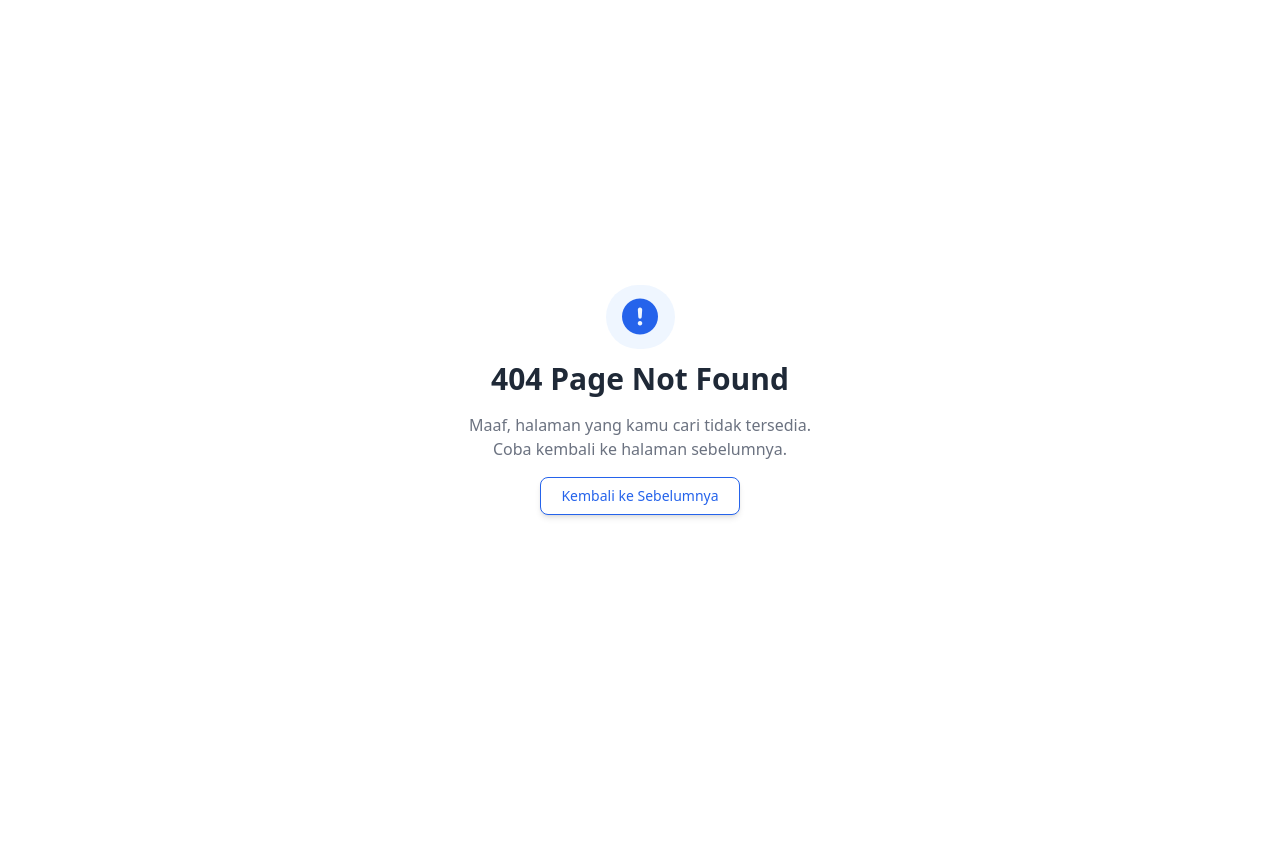
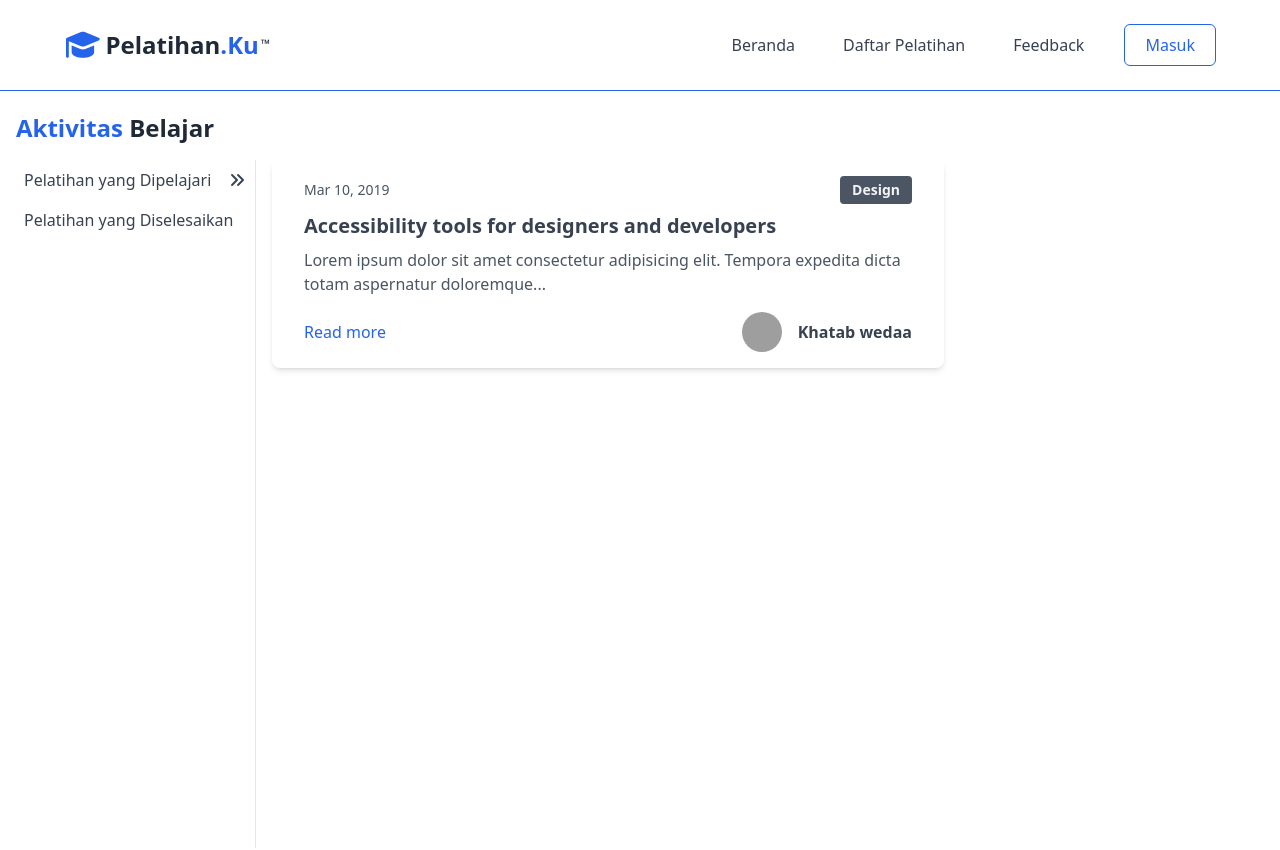
Before and after one commit to bachtiarrizaa/pelatihan-digital-app, a React (Vite) app in the folder frontend/: page /aktivitas-belajar in a window 1280 px wide. Before the commit this address had no page. Shown: the top 850 px of the page. Before the commit the page ends 800 px from the top, so only its background shows below. Built offline with nearby package versions, Linux system fonts and the light colour scheme; grey boxes are pictures that could not be loaded.

Commit message:
profile dan aktivitas belajar

```diff
--- a/frontend/src/App.jsx
+++ b/frontend/src/App.jsx
@@ -10,6 +10,7 @@ import DetailPelatihan from './Pages/Pelatihan/DetailPelatihan';
 import EditProfile from './Pages/Profile/Edit';
 import MainLayout from './Layout/MainLayout';
 import Index from './Pages/Pembelajaran';
+import AktivitasBelajar from './Pages/AktivitasBelajar';
 
 export default function App() {
   return (
@@ -22,6 +23,7 @@ export default function App() {
         <Route path="/daftar-pelatihan" element={<DaftarPelatihan />} />
         <Route path="/daftar-pelatihan-detail" element={<DetailPelatihan />} />
         <Route path="/pembelajaran" element={<Index />} />
+        <Route path="/aktivitas-belajar" element={<AktivitasBelajar />} />
       </Route>
 
       {/* Halaman-halaman tanpa layout */}
--- a/frontend/src/Components/NavBar.jsx
+++ b/frontend/src/Components/NavBar.jsx
@@ -25,7 +25,7 @@ export default function Navbar() {
           <span className="flex items-baseline">
             <span className="text-gray-800">Pelatihan</span>
             <span className="text-blue-600">.Ku</span>
-            <sup className="text-xs text-gray-800 ml-1">™</sup>
+            <sup className="text-xs text-gray-800 ml-0.5">™</sup>
           </span>
         </Link>
 
--- /dev/null
+++ b/frontend/src/Pages/AktivitasBelajar/index.jsx
@@ -0,0 +1,153 @@
+import { useState } from "react";
+import { Link } from "react-router-dom";
+
+export default function AktivitasBelajar() {
+  const [isOpen, setIsOpen] = useState(true); // default terbuka di desktop
+  const [isMobileOpen, setIsMobileOpen] = useState(false); // khusus mobile
+
+  const toggleDesktopSidebar = () => {
+    setIsOpen(!isOpen);
+  };
+
+  const toggleMobileSidebar = () => {
+    setIsMobileOpen(!isMobileOpen);
+  };
+
+  return (
+    <div className="max-w-7xl mx-auto px-4 pb-4 pt-28 relative">
+      {/* Judul */}
+      <h1 className="text-2xl font-bold text-blue-600 flex items-center justify-between">
+        <span>
+          Aktivitas <span className="text-gray-800">Belajar</span>
+        </span>
+        {/* Tombol menu mobile */}
+        <button
+          className="md:hidden px-3 py-1 bg-blue-600 text-white rounded-md"
+          onClick={toggleMobileSidebar}
+        >
+          Menu
+        </button>
+      </h1>
+
+      <div className="flex mt-4">
+        {/* Sidebar Desktop */}
+        <aside
+          className={`hidden md:block bg-white border-r overflow-hidden
+            transition-[width] duration-500 ease-in-out
+            ${isOpen ? "w-60" : "w-12"}
+            h-[calc(100vh-7rem)]`}
+        >
+          {/* Item 1 */}
+          <div className="flex items-center justify-between py-2 px-2 text-gray-700">
+            <span
+              className={`whitespace-nowrap overflow-hidden transition-opacity duration-300 ${
+                isOpen ? "opacity-100" : "opacity-0"
+              }`}
+            >
+              <Link className="font-medium" to="#">
+                Pelatihan yang Dipelajari
+              </Link>
+            </span>
+            <button onClick={toggleDesktopSidebar}>
+              <i
+                className={`fa-solid fa-angles-right transform transition-transform duration-300 ${
+                  !isOpen ? "rotate-180" : ""
+                }`}
+              ></i>
+            </button>
+          </div>
+
+          {/* Item 2 */}
+          <div className="flex items-center py-2 px-2 text-gray-700">
+            <span
+              className={`whitespace-nowrap overflow-hidden transition-opacity duration-300 ${
+                isOpen ? "opacity-100" : "opacity-0"
+              }`}
+            >
+              <Link className="font-medium" to="#">
+                Pelatihan yang Diselesaikan
+              </Link>
+            </span>
+          </div>
+        </aside>
+
+        {/* Konten utama */}
+        <main className="flex-1 px-4">
+          <div className="max-w-2xl px-8 py-4 bg-white rounded-lg shadow-md">
+            <div className="flex items-center justify-between">
+              <span className="text-sm font-light text-gray-600">
+                Mar 10, 2019
+              </span>
+              <span className="px-3 py-1 text-sm font-bold text-gray-100 bg-gray-600 rounded cursor-pointer hover:bg-gray-500">
+                Design
+              </span>
+            </div>
+
+            <div className="mt-2">
+              <a
+                href="#"
+                className="text-xl font-bold text-gray-700 hover:text-gray-600 hover:underline"
+              >
+                Accessibility tools for designers and developers
+              </a>
+              <p className="mt-2 text-gray-600">
+                Lorem ipsum dolor sit amet consectetur adipisicing elit. Tempora
+                expedita dicta totam aspernatur doloremque...
+              </p>
+            </div>
+
+            <div className="flex items-center justify-between mt-4">
+              <a href="#" className="text-blue-600 hover:underline">
+                Read more
+              </a>
+              <div className="flex items-center">
+                <img
+                  className="hidden object-cover w-10 h-10 mx-4 rounded-full sm:block"
+                  src="https://images.unsplash.com/photo-1502980426475-b83966705988?auto=format&fit=crop&w=40&q=80"
+                  alt="avatar"
+                />
+                <span className="font-bold text-gray-700 cursor-pointer">
+                  Khatab wedaa
+                </span>
+              </div>
+            </div>
+          </div>
+        </main>
+      </div>
+
+      {/* Sidebar Mobile (Overlay) */}
+      {isMobileOpen && (
+        <>
+          {/* Backdrop */}
+          <div
+            className="fixed inset-0 bg-black/40 z-40 md:hidden"
+            onClick={toggleMobileSidebar}
+          ></div>
+
+          {/* Drawer */}
+          <aside
+            className={`fixed top-28 left-0 bg-white border-r shadow-lg z-50
+              transition-transform duration-500 ease-in-out
+              h-[calc(100vh-7rem)] w-60
+              ${isMobileOpen ? "translate-x-0" : "-translate-x-full"}`}
+          >
+            <div className="flex items-center justify-between py-2 px-2 text-gray-700">
+              <Link className="font-medium" to="#">
+                Pelatihan yang Dipelajari
+              </Link>
+              <button onClick={toggleMobileSidebar}>
+                <i className="fa-solid fa-xmark"></i>
+              </button>
+            </div>
+
+            <div className="flex items-center py-2 px-2 text-gray-700">
+              <Link className="font-medium" to="#">
+                Pelatihan yang Diselesaikan
+              </Link>
+            </div>
+          </aside>
+        </>
+      )}
+    </div>
+  );
+}
--- a/frontend/src/Pages/Pelatihan/DaftarPelatihan.jsx
+++ b/frontend/src/Pages/Pelatihan/DaftarPelatihan.jsx
@@ -4,7 +4,7 @@ import { Link } from 'react-router-dom';
 export default function DaftarPelatihan() {
   return (
     <>
-      <Navbar />
+      {/* <Navbar /> */}
       <div className="max-w-7xl mx-auto px-6 pb-8 pt-28">
         <h1 className="text-2xl font-bold text-blue-600">Daftar <span className="text-gray-800">Pelatihan</span></h1>
 
--- a/frontend/src/Pages/Pelatihan/DetailPelatihan.jsx
+++ b/frontend/src/Pages/Pelatihan/DetailPelatihan.jsx
@@ -76,20 +76,16 @@ export default function DetailPelatihan() {
 
   const handleDaftarClick = () => {
     if (!isLoggedIn) {
-      // alert("Maaf, Anda tidak bisa daftar. Silakan login terlebih dahulu.");
-      // navigate("/login");
-      // return;
 
       if (!isLoggedIn) {
-        setShowAlert(true); // Tampilkan alert
+        setShowAlert(true);
         setTimeout(() => {
-          setShowAlert(false); // Sembunyikan alert setelah beberapa detik
-          navigate("/login");  // Redirect ke login
-        }, 2000); // 2 detik delay sebelum pindah halaman
+          setShowAlert(false);
+          navigate("/login");
+        }, 2000);
         return;
       }
 
-      // Proses daftar kalau sudah login
       setIsOpen(false);
       setSudahDaftar(true);
       localStorage.setItem("sudahDaftar", "true");
@@ -193,13 +189,12 @@ export default function DetailPelatihan() {
                 {/* Modal Konfirmasi */}
                 {isOpen && (
                   <div className="fixed inset-0 z-10 overflow-hidden">
-                    <div className="flex items-end justify-center min-h-screen px-4 pt-4 pb-20 text-center sm:block sm:p-0">
+                    <div className="flex items-center justify-center min-h-screen px-4 text-center">
                       <span className="hidden sm:inline-block sm:align-middle sm:h-screen" aria-hidden="true">
                         &#8203;
                       </span>
 
-                      <div className="relative inline-block px-4 pt-5 pb-4 overflow-hidden text-left align-bottom transition-all transform bg-white rounded-lg shadow-xl sm:my-8 sm:align-middle sm:max-w-sm sm:w-full sm:p-6">
-                        <div>
+                      <div className="relative inline-block px-4 pt-5 pb-4 overflow-hidden text-left align-middle transition-all transform bg-white rounded-lg shadow-xl sm:max-w-sm sm:w-full sm:p-6">
                         <div className="flex items-center justify-center">
                           <i className="fa-solid fa-circle-question text-5xl text-blue-600"></i>
                         </div>
@@ -212,18 +207,17 @@ export default function DetailPelatihan() {
                             Dengan mendaftar, Anda akan mendapatkan akses ke seluruh materi pelatihan ini. Lanjutkan?
                           </p>
                         </div>
-                        </div>
 
-                        <div className="sm:flex sm:items-center sm:justify-between">
+                        <div className="flex items-center justify-between">
                           <button
                             onClick={() => setIsOpen(false)}
-                            className="w-full px-4 py-2 mt-2 text-sm font-medium tracking-wide text-gray-700 border border-gray-200 rounded-md sm:w-auto sm:mx-2 hover:bg-gray-100"
+                            className="px-4 py-2 mt-2 text-sm font-medium tracking-wide text-gray-700 border border-gray-200 rounded-md sm:w-auto sm:mx-2 hover:bg-gray-100"
                           >
                             Batal
                           </button>
                           <button
                             onClick={handleDaftar}
-                            className="w-full px-4 py-2 mt-2 text-sm font-medium tracking-wide text-white bg-blue-600 rounded-md sm:w-auto hover:bg-blue-500"
+                            className="px-4 py-2 mt-2 text-sm font-medium tracking-wide text-white bg-blue-600 rounded-md sm:w-auto hover:bg-blue-500"
                           >
                             Daftar
                           </button>
@@ -231,6 +225,46 @@ export default function DetailPelatihan() {
                       </div>
                     </div>
                   </div>
+
+                  // <div className="fixed inset-0 z-10 overflow-hidden">
+                  //   <div className="flex items-end justify-center min-h-screen px-4 pt-4 pb-20 text-center sm:block sm:p-0">
+                  //     <span className="hidden sm:inline-block sm:align-middle sm:h-screen" aria-hidden="true">
+                  //       &#8203;
+                  //     </span>
+
+                  //     <div className="relative inline-block px-4 pt-5 pb-4 overflow-hidden text-left align-bottom transition-all transform bg-white rounded-lg shadow-xl sm:my-8 sm:align-middle sm:max-w-sm sm:w-full sm:p-6">
+                  //       <div>
+                  //         <div className="flex items-center justify-center">
+                  //           <i className="fa-solid fa-circle-question text-5xl text-blue-600"></i>
+                  //         </div>
+
+                  //         <div className="my-3 text-center">
+                  //           <h3 className="text-lg font-medium leading-6 text-gray-800">
+                  //             Konfirmasi Pendaftaran
+                  //           </h3>
+                  //           <p className="mt-2 text-sm text-gray-500">
+                  //             Dengan mendaftar, Anda akan mendapatkan akses ke seluruh materi pelatihan ini. Lanjutkan?
+                  //           </p>
+                  //         </div>
+                  //       </div>
+
+                  //       <div className="flex items-center justify-between">
+                  //         <button
+                  //           onClick={() => setIsOpen(false)}
+                  //           className="px-4 py-2 mt-2 text-sm font-medium tracking-wide text-gray-700 border border-gray-200 rounded-md sm:w-auto sm:mx-2 hover:bg-gray-100"
+                  //         >
+                  //           Batal
+                  //         </button>
+                  //         <button
+                  //           onClick={handleDaftar}
+                  //           className="px-4 py-2 mt-2 text-sm font-medium tracking-wide text-white bg-blue-600 rounded-md sm:w-auto hover:bg-blue-500"
+                  //         >
+                  //           Daftar
+                  //         </button>
+                  //       </div>
+                  //     </div>
+                  //   </div>
+                  // </div>
                 )}
 
                 {/* Divider */}
--- a/frontend/src/Pages/Profile/Index.jsx
+++ b/frontend/src/Pages/Profile/Index.jsx
@@ -20,6 +20,18 @@ export default function Profile() {
     }
   }, [navigate]);
 
+  const InfoItem = ({ icon, label, value }) => (
+    <div className="flex items-center py-2 px-3 rounded-lg bg-blue-50 hover:bg-blue-600/15 transition-colors w-full mt-4">
+        <div className="w-8 text-blue-600 text-xl flex justify-center">
+          <i className={icon}></i>
+        </div>
+        <div className="flex-1 ml-3 text-sm text-gray-800">
+          <span className="font-semibold">{label}</span>
+          <p className="font-normal">{value || '-'}</p>
+        </div>
+    </div>
+  );
+
   const ActionItem = ({ icon, label, to }) => (
     <Link
       to={to}
@@ -41,7 +53,7 @@ export default function Profile() {
       <div className="w-8 text-red-600 text-xl flex justify-center">
         <i className="fas fa-right-from-bracket"></i>
       </div>
-      <span className="flex-1 ml-3 text-base font-medium text-red-700">Logout</span>
+      <span className="flex-1 ml-3 text-base font-medium text-red-700">Keluar</span>
       <i className="fas fa-chevron-right text-gray-400 text-xl"></i>
     </button>
   );
@@ -87,7 +99,20 @@ export default function Profile() {
 
       <div className="bg-white">
         <section className="pt-4 px-6 sm:px-16">
-          <h2 className="text-lg font-bold sm:text-xl text-gray-800 mb-2">Pengaturan</h2>
+          <h2 className="text-lg font-bold sm:text-xl text-gray-800 mb-2">Informasi Pribadi</h2>
+          <div>
+            <InfoItem icon="fa-solid fa-user" label="Username" value={user.username} />
+            <InfoItem icon="fa-solid fa-calendar-days" label="Tempat, Tanggal Lahir" value={user.username} />
+            <InfoItem icon="fa-solid fa-venus-mars" label="Jenis Kelamin" value={user.username} />
+            <InfoItem icon="fa-solid fa-location-dot" label="Alamat" value={user.username} />
+            <ActionItem icon="fa-solid fa-book-open" label="Aktivitas Belajar" to="/aktivitas-belajar" />
+          </div>
+        </section>
+      </div>
+
+      <div className="bg-white">
+        <section className="pt-4 px-6 sm:px-16">
+          <h2 className="text-lg font-bold sm:text-xl text-gray-800 mb-2">Lainnya</h2>
           <div>
             <ActionItem icon="fa-solid fa-circle-info" label="Tentang Aplikasi" to="/about" />
             <ActionItem icon="fa-solid fa-phone" label="Ubah Kata Sandi" to="/password/change" />
@@ -98,25 +123,40 @@ export default function Profile() {
 
       {/* Modal Konfirmasi Logout */}
       {showModal && (
-        <div className="fixed inset-0 z-50 flex items-center justify-center bg-black bg-opacity-40">
-          <div className="bg-white rounded-lg p-6 w-full max-w-sm shadow-xl text-center">
-            <h2 className="text-lg font-semibold text-gray-800">Konfirmasi Logout</h2>
-            <p className="text-sm text-gray-600 mt-2">
+        <div className="fixed inset-0 z-10 overflow-hidden">
+          <div className="flex items-center justify-center min-h-screen px-4 text-center">
+            <span className="hidden sm:inline-block sm:align-middle sm:h-screen" aria-hidden="true">
+              &#8203;
+            </span>
+
+            <div className="relative inline-block px-4 pt-5 pb-4 overflow-hidden text-left align-middle transition-all transform bg-white rounded-lg shadow-xl sm:max-w-sm sm:w-full sm:p-6">
+              <div className="flex items-center justify-center">
+                <i class="fa-solid fa-right-from-bracket text-4xl text-red-600"></i>
+              </div>
+
+              <div className="my-3 text-center">
+                <h3 className="text-lg font-medium leading-6 text-gray-800">
+                  Konfirmasi Keluar
+                </h3>
+                <p className="mt-2 text-sm text-gray-500">
                   Apakah kamu yakin ingin keluar dari akun ini?
                 </p>
-            <div className="mt-4 flex justify-center gap-4">
+              </div>
+
+              <div className="flex items-center justify-between">
                 <button
                   onClick={() => setShowModal(false)}
-                className="px-4 py-2 text-sm font-medium text-gray-700 bg-gray-100 rounded hover:bg-gray-200"
+                  className="px-4 py-2 mt-2 text-sm font-medium tracking-wide text-gray-700 border border-gray-200 rounded-md sm:w-auto sm:mx-2 hover:bg-gray-100"
                 >
                   Batal
                 </button>
                 <button
                   onClick={handleLogout}
-                className="px-4 py-2 text-sm font-medium text-white bg-red-600 rounded hover:bg-red-700"
+                  className="px-4 py-2 mt-2 text-sm font-medium tracking-wide text-white bg-red-600 rounded-md sm:w-auto hover:bg-red-500"
                 >
                   Ya, Keluar
                 </button>
+              </div>
             </div>
           </div>
         </div>
```
Lines whose indentation alone changed are shown as unchanged.
